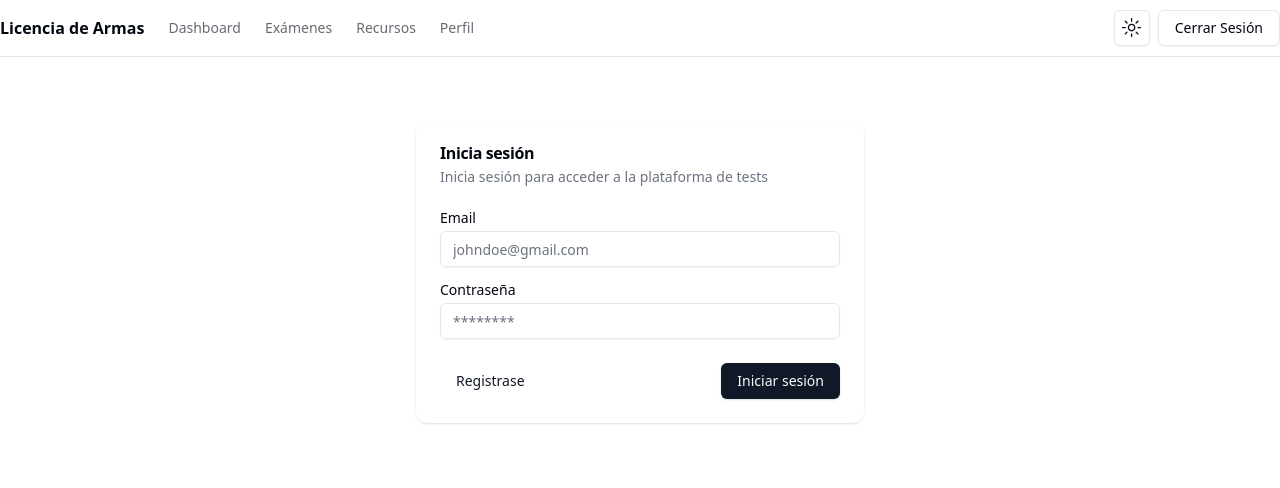
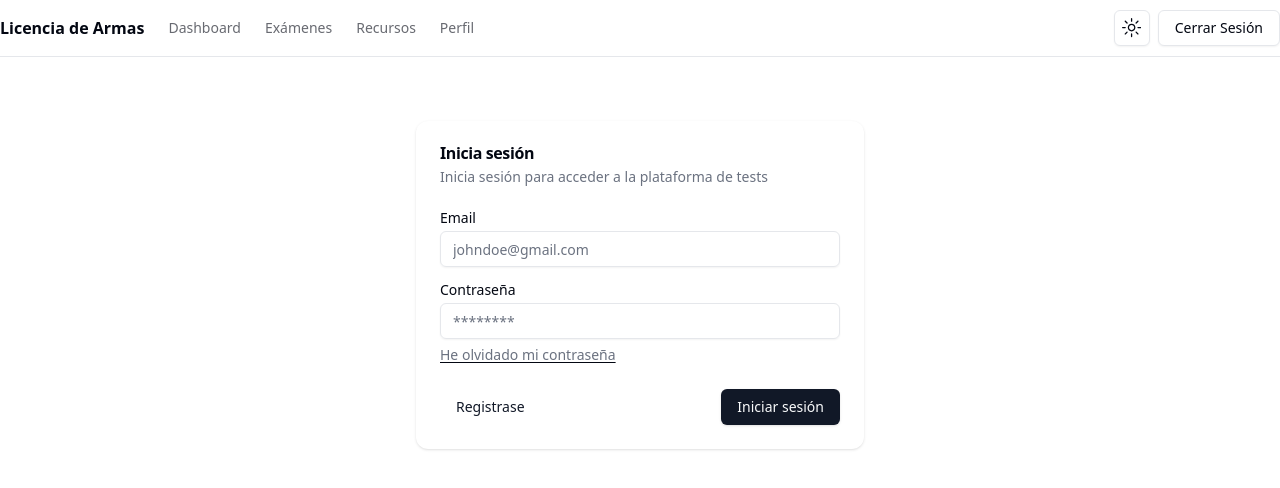
Before and after one commit to osoyinas/gunpermit-landing, a Next.js app: page /auth/login in a window 1280 px wide. Shown: the top 488 px of the page. Built offline with nearby package versions, Linux system fonts and the light colour scheme; no server answers.

Commit message:
Add forgot password message to restore it in login

```diff
--- a/src/app/auth/login/page.tsx
+++ b/src/app/auth/login/page.tsx
@@ -20,6 +20,7 @@ import { ErrorP } from '@/components/ui/errorP'
 import { useAuth } from '@/hooks/useAuth'
 import { useLogin } from '@/hooks/api/auth/useLogin'
 import { useRedirectIf } from '@/hooks/redirects/useRedirectIf'
+import { TypographyMuted } from '@components/typography/TypographyMuted'
 
 export default function Page () {
   useRedirectIf({ authenticated: true }) // Redirects to home if the user is authenticated
@@ -87,6 +88,7 @@ export default function Page () {
                   onChange={(e) => setPassword(e.target.value)}
                 />
                 {error?.password && <ErrorP>{error.password}</ErrorP>}
+                <a className='underline underline-offset-2' href='/auth/forgot-password'><TypographyMuted>He olvidado mi contraseña</TypographyMuted></a>
               </div>
             </div>
           </form>
```
